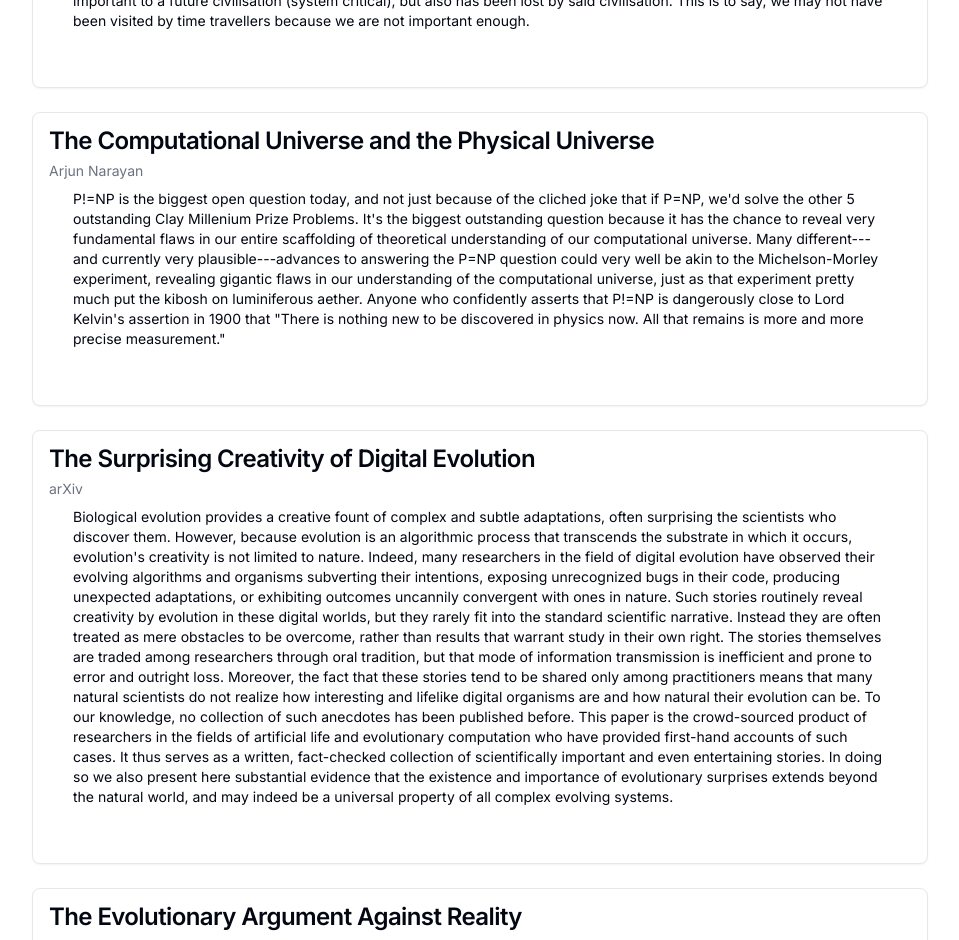
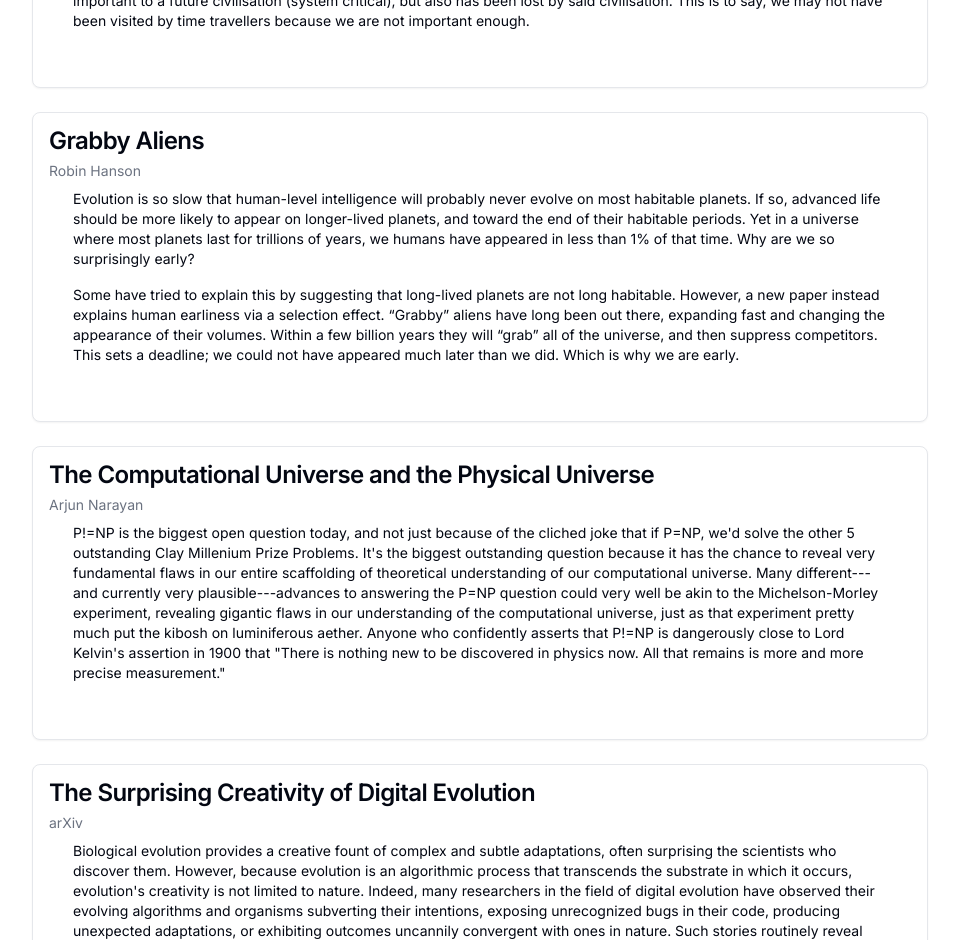
Before and after one commit to bechols/bechols2024, a Next.js app: page /interesting in a window 1280 px wide. Shown: the part 920-1860 px from the top of the page, without its empty margins (160-1119 px from the left). Built offline with nearby package versions, Linux system fonts and the light colour scheme.

Commit message:
grabby aliens

```diff
--- a/app/interesting/page.tsx
+++ b/app/interesting/page.tsx
@@ -28,6 +28,14 @@ To pass the remaining time, start shuffling your deck of cards. Every billion ye
     sourceURL:
       "https://www.theseedsofscience.pub/p/the-economics-of-time-travel",
     text: `The lack of time travellers visiting us may be seen as evidence that time travel is not possible. In this article, I argue an alternative explanation is that we are not economically important enough to our descendants to justify the costs of time travel. Using a cost-benefit analysis, I elaborate on this argument. I suggest that the major cost of time travel is likely to be the energy cost, whilst the largest benefit of time travel is knowledge which the present possesses, but the future has lost. Focusing on this benefit, I argue it is extremely unlikely that we possess a piece of knowledge which is sufficiently important to a future civilisation (system critical), but also has been lost by said civilisation. This is to say, we may not have been visited by time travellers because we are not important enough.`,
+  },
+  {
+    title: "Grabby Aliens",
+    sourceName: "Robin Hanson",
+    sourceURL: "https://grabbyaliens.com/press-release",
+    text: `Evolution is so slow that human-level intelligence will probably never evolve on most habitable planets. If so, advanced life should be more likely to appear on longer-lived planets, and toward the end of their habitable periods. Yet in a universe where most planets last for trillions of years, we humans have appeared in less than 1% of that time. Why are we so surprisingly early?
+
+Some have tried to explain this by suggesting that long-lived planets are not long habitable. However, a new paper instead explains human earliness via a selection effect. “Grabby” aliens have long been out there, expanding fast and changing the appearance of their volumes. Within a few billion years they will “grab” all of the universe, and then suppress competitors. This sets a deadline; we could not have appeared much later than we did. Which is why we are early.`,
   },
   {
     title: "The Computational Universe and the Physical Universe",
```
